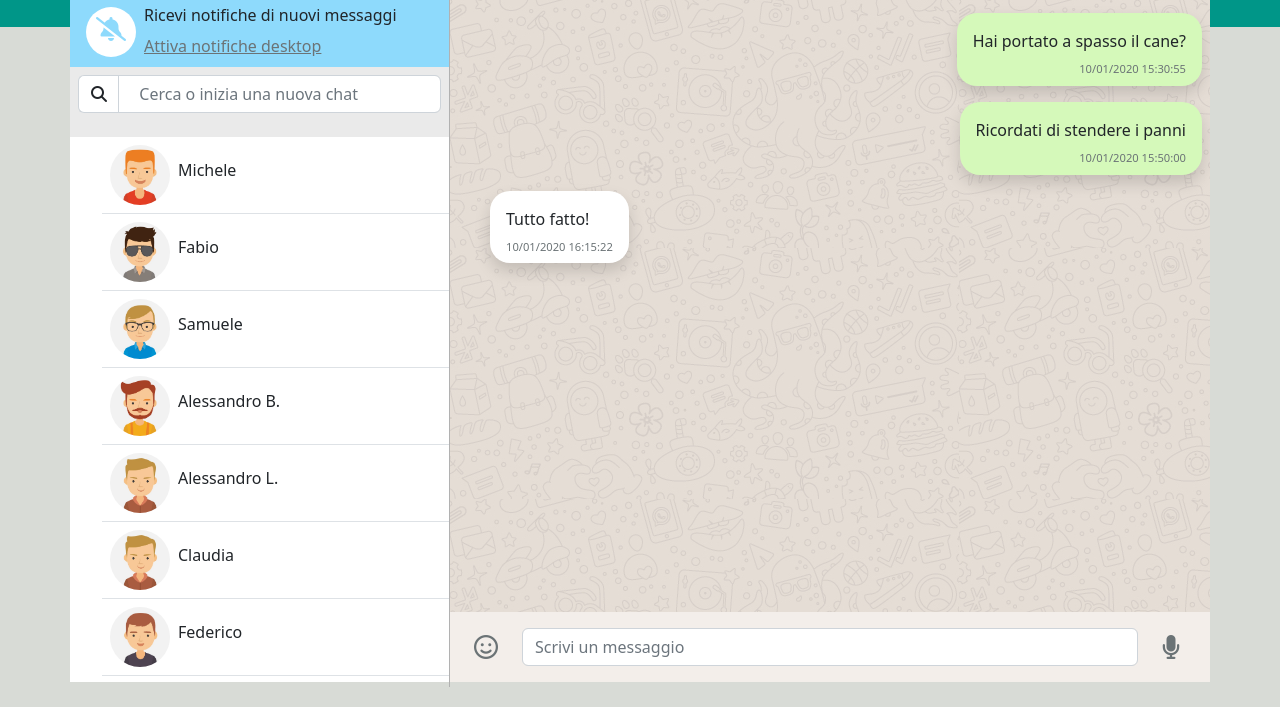
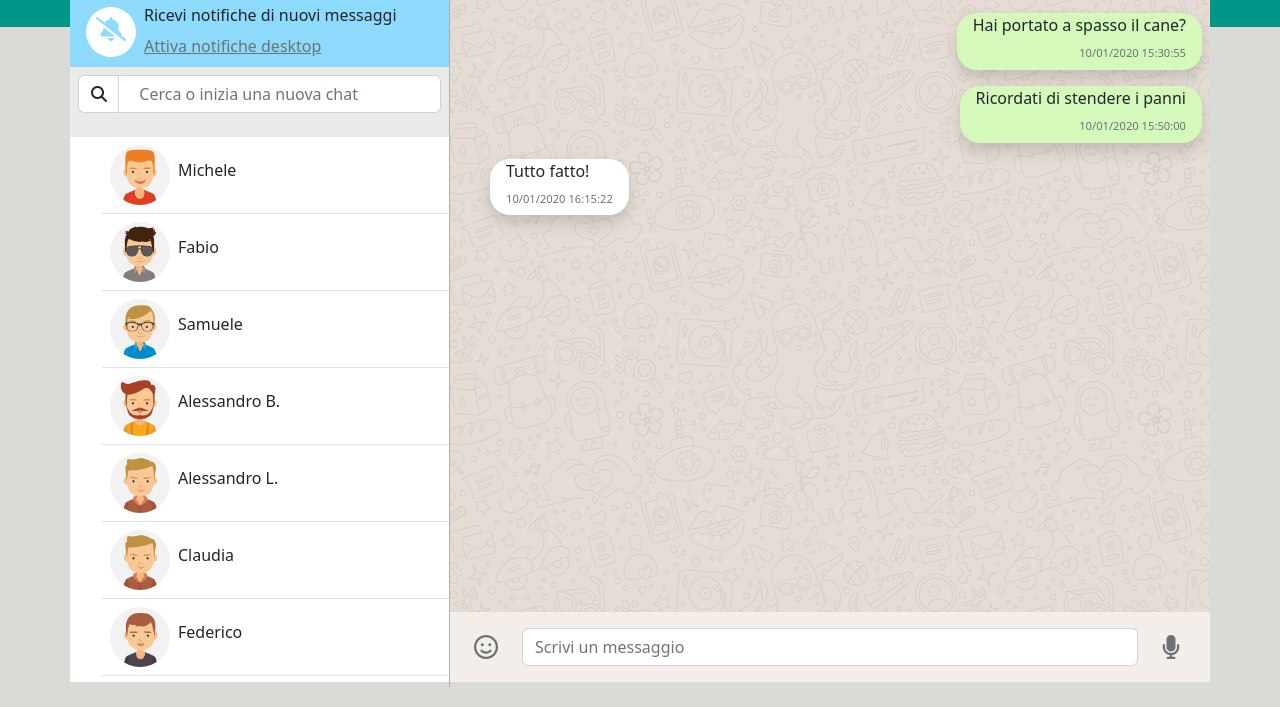
Before and after one commit to Flopiras/vue-boolzapp, a plain HTML site: page index.html in a window 1280 px wide. Shown: the part 93-800 px from the top of the page. Drawn offline with nearby package versions, Linux system fonts and the light colour scheme.

Commit message:
edit messages style

```diff
--- a/css/style.css
+++ b/css/style.css
@@ -126,7 +126,7 @@
 }
 
 .message{
-    padding: 1rem 1rem 0 1rem;
+    padding: 0rem 1rem 0 1rem;
     border-radius: 20px;
     max-width: 50%;
 
```
